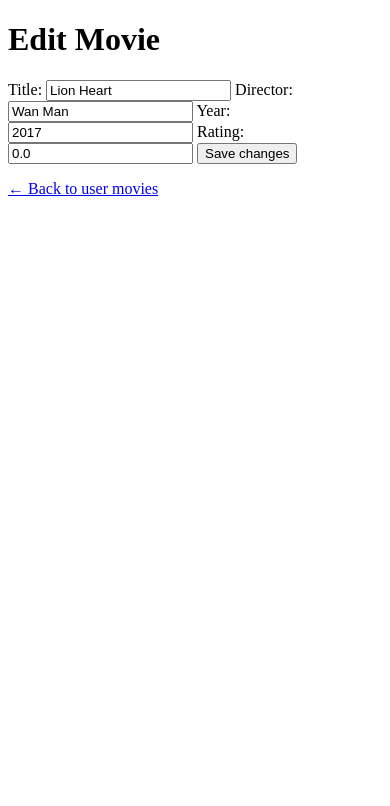
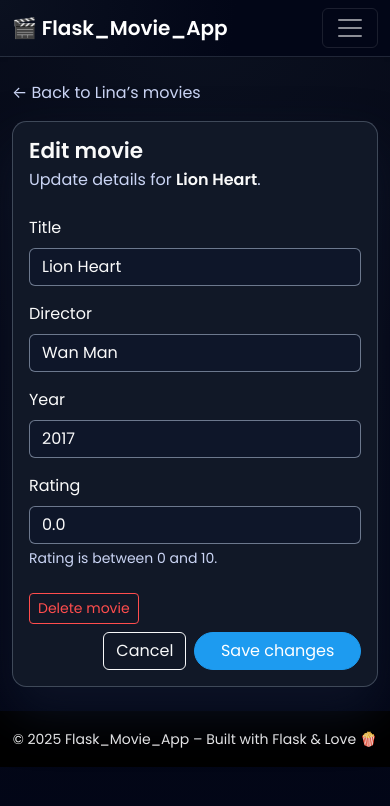
Before and after one commit to Chiomalina/Flask-movie-app, a Flask app: page /users/1/update_movie/1 in a window 390 px wide. Shown: the top 806 px of the page. Run offline with Flask 3, Linux system fonts and the light colour scheme.

Commit message:
style users.html

```diff
--- a/app.py
+++ b/app.py
@@ -152,7 +152,7 @@ def add_movie(user_id):
 		return redirect(url_for("user_movies", user_id=user_id))
 
 	# GET -> show empty form
-	return render_template("add_movie.html", user_id=user_id)
+	return render_template("add_movie.html", user_id=user_id, user=user)
 
 
 @app.route("/users/<int:user_id>/update_movie/<int:movie_id>", methods=["GET", "POST"])
@@ -199,7 +199,7 @@ def update_movie(user_id, movie_id):
 		# Movie does not exist -> return 404 page
 		abort(404)
 
-	return render_template("update_movie.html", user_id=user_id, movie=movie)
+	return render_template("update_movie.html", user_id=user_id, user=user, movie=movie)
 
 
 @app.route("/users/<int:user_id>/delete_movie/<int:movie_id>", methods=["GET", "POST"])
--- a/static/css/style.css
+++ b/static/css/style.css
@@ -21,6 +21,10 @@ body {
 /*  Text */
 .text-secondary {
   color: #cbd5f5 !important; /* soft bluish grey */
+}
+
+h1 {
+    color: #fafafa !important;
 }
 
 
@@ -139,6 +143,29 @@ body {
   color: #fafafa;
 }
 
+/* Form controls on dark background */
+.form-control, .form-select {
+  background: rgba(15, 23, 42, 0.95);
+  border-color: rgba(148, 163, 184, 0.7);
+  color: #fafafa;
+}
+
+.form-control::placeholder {
+  color: rgba(148, 163, 184, 0.8);
+}
+
+.form-control:focus, .form-select:focus {
+  background: rgba(15, 23, 42, 1);
+  border-color: #1d9bf0;
+  box-shadow: 0 0 0 0.2rem rgba(29, 155, 240, 0.25);
+}
+
+/* Helper text under inputs */
+.form-text {
+  color: #cbd5f5 !important;
+}
+
+
 /* Cards (users and movies) */
 .user-card,
 .movie-card {
--- a/templates/update_movie.html
+++ b/templates/update_movie.html
@@ -1,36 +1,104 @@
-<!doctype html>
-<html lang="en">
-<head>
-  <meta charset="UTF-8">
-  <meta name="viewport"
-        content="width=device-width, user-scalable=no, initial-scale=1.0, maximum-scale=1.0, minimum-scale=1.0">
-  <meta http-equiv="X-UA-Compatible" content="ie=edge">
-  <title>Edit Movie - Flask_Movie_App</title>
-</head>
-<body>
-  <h1>Edit Movie</h1>
+{% extends "base.html" %}
 
-  {% if error %}
-    <p style="color: red;">{{ error }}</p>
-  {% endif %}
+{% block title %}Edit {{ movie['name'] }} – {{ user['name'] }}{% endblock %}
 
-  <form action="{{ url_for('update_movie', user_id=user_id, movie_id=movie.id) }}" method="post">
-    <label for="name">Title:</label>
-    <input type="text" id="name" name="name" value="{{ movie['name'] }}" required>
+{% block content %}
+  <div class="mb-3">
+    <a href="{{ url_for('user_movies', user_id=user['id']) }}" class="text-decoration-none text-secondary">
+      ← Back to {{ user['name'] }}’s movies
+    </a>
+  </div>
 
-    <label for="director">Director:</label>
-    <input type="text" id="director" name="director" value="{{movie['director']}}" required>
+  <div class="row justify-content-center">
+    <div class="col-12 col-md-10 col-lg-7">
+      <div class="card user-card">
+        <div class="card-body">
+          <h1 class="h4 fw-bold mb-1">Edit movie</h1>
+          <p class="text-secondary mb-4">
+            Update details for <strong>{{ movie['name'] }}</strong>.
+          </p>
 
-    <label for="year">Year:</label>
-    <input type="number" id="year" name="year" value="{{movie['year']}}" required>
+          <form method="post">
+            <div class="mb-3">
+              <label for="name" class="form-label">Title</label>
+              <input
+                type="text"
+                class="form-control"
+                id="name"
+                name="name"
+                value="{{ movie['name'] }}"
+                required
+              >
+            </div>
 
-    <label for="rating">Rating:</label>
-    <input type="number" step="0.1" id="rating" name="rating" value="{{movie['rating']}}">
+            <div class="mb-3">
+              <label for="director" class="form-label">Director</label>
+              <input
+                type="text"
+                class="form-control"
+                id="director"
+                name="director"
+                value="{{ movie['director'] }}"
+                required
+              >
+            </div>
 
-    <button type="submit">Save changes</button>
+            <div class="mb-3">
+              <label for="year" class="form-label">Year</label>
+              <input
+                type="number"
+                class="form-control"
+                id="year"
+                name="year"
+                min="1888"
+                max="2100"
+                value="{{ movie['year'] }}"
+                required
+              >
+            </div>
 
-    <p><a href="{{ url_for('user_movies', user_id=user_id) }}">← Back to user movies</a></p>
+            <div class="mb-4">
+              <label for="rating" class="form-label">Rating</label>
+              <input
+                type="number"
+                class="form-control"
+                id="rating"
+                name="rating"
+                min="0"
+                max="10"
+                step="0.1"
+                value="{{ movie['rating'] }}"
+                required
+              >
+              <div class="form-text">
+                Rating is between 0 and 10.
+              </div>
+            </div>
 
-  </form>
-</body>
-</html>
+            <div class="d-flex justify-content-between flex-wrap gap-2">
+              <!-- Delete form (danger button, stays red) -->
+              <form
+                action="{{ url_for('delete_movie', user_id=user['id'], movie_id=movie['id']) }}"
+                method="post"
+              >
+                <button type="submit" class="btn btn-outline-danger btn-sm">
+                  Delete movie
+                </button>
+              </form>
+
+              <div class="d-flex gap-2 ms-auto">
+                <a href="{{ url_for('user_movies', user_id=user['id']) }}" class="btn btn-outline-light">
+                  Cancel
+                </a>
+                <button type="submit" class="btn btn-primary">
+                  Save changes
+                </button>
+              </div>
+            </div>
+          </form>
+
+        </div>
+      </div>
+    </div>
+  </div>
+{% endblock %}
```
Also changed, not shown: templates/add_movie.html (+57 -22 lines), templates/add_user.html (+52 -22 lines), templates/users.html (+16 -12 lines), instance/moviweb.db.
